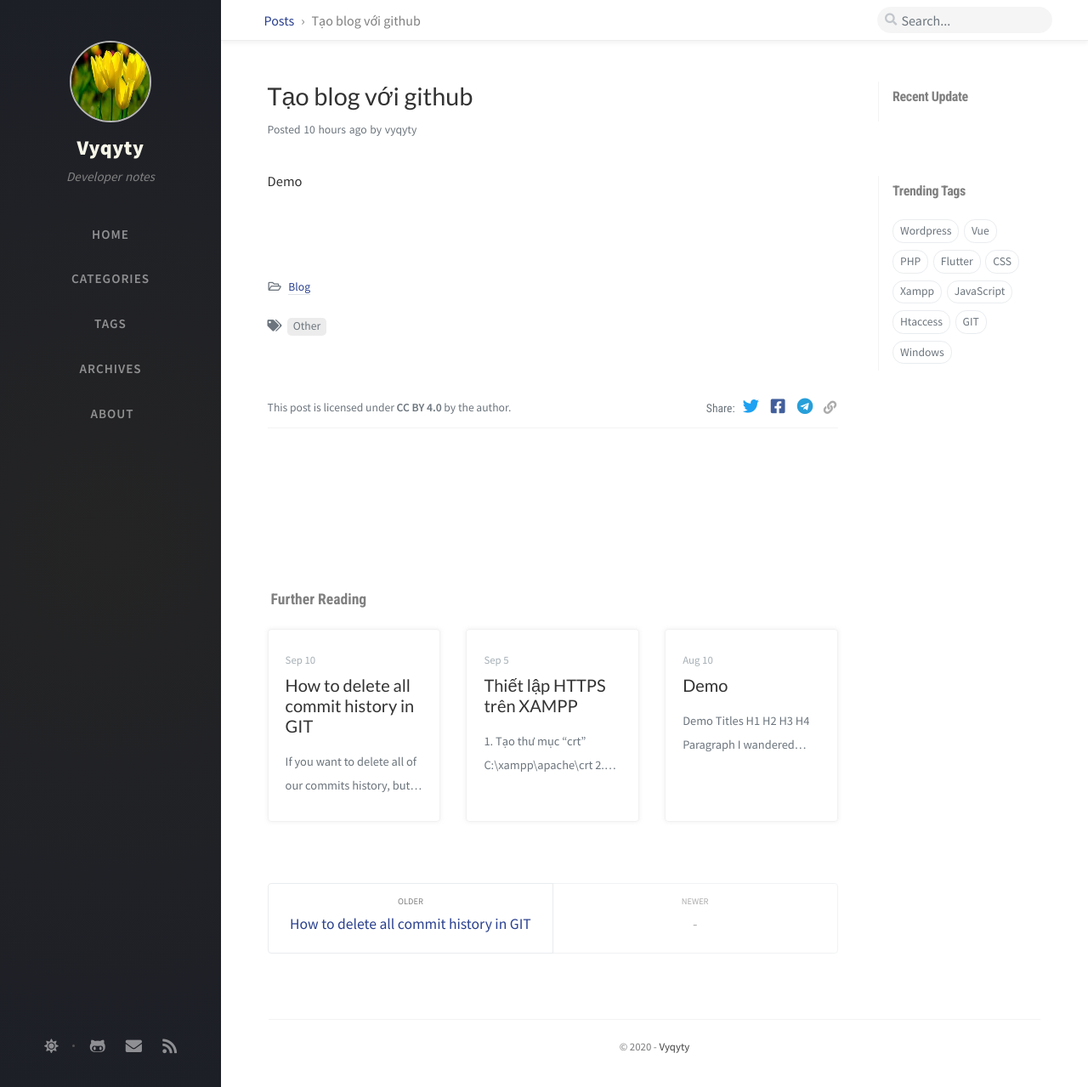
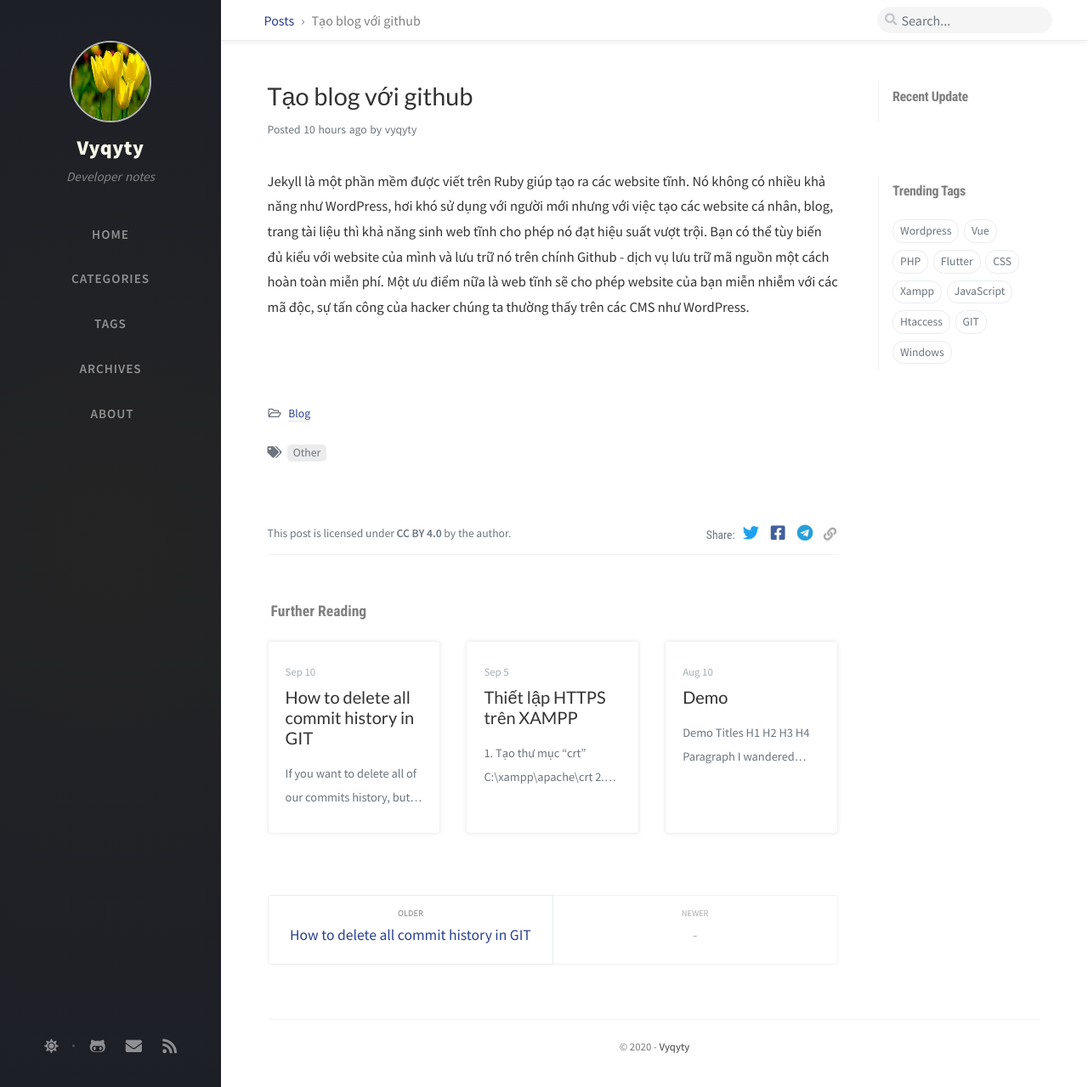
Before and after one commit to vyqyty/vyqyty.github.io, a Jekyll site: the page built from _posts/2020-10-14-tao-blog-voi-github.md, in a window 1280 px wide and 1279 px high. Shown: the whole window at 85% size. Built offline with Jekyll 4.4.1, drawn with Linux system fonts in a browser that asks for light colours; nearby versions of some CDN libraries; comment, search, counter and statistics services are not loaded.

Commit message:
Update 2020-10-14-tao-blog-voi-github.md

```diff
--- a/_posts/2020-10-14-tao-blog-voi-github.md
+++ b/_posts/2020-10-14-tao-blog-voi-github.md
@@ -6,4 +6,4 @@ tags: [Other]
 math: true
 ---
 
-Demo
+Jekyll là một phần mềm được viết trên Ruby giúp tạo ra các website tĩnh. Nó không có nhiều khả năng như WordPress, hơi khó sử dụng với người mới nhưng với việc tạo các website cá nhân, blog, trang tài liệu thì khả năng sinh web tĩnh cho phép nó đạt hiệu suất vượt trội. Bạn có thể tùy biến đủ kiểu với website của mình và lưu trữ nó trên chính Github - dịch vụ lưu trữ mã nguồn một cách hoàn toàn miễn phí. Một ưu điểm nữa là web tĩnh sẽ cho phép website của bạn miễn nhiễm với các mã độc, sự tấn công của hacker chúng ta thường thấy trên các CMS như WordPress.
```
